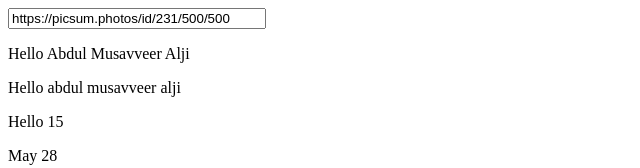
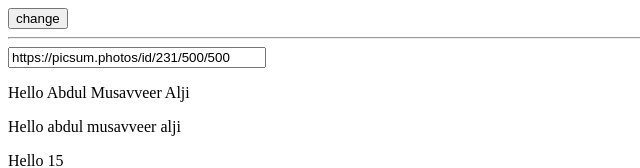
Before and after one commit to abdulmusavveeralji/AngularBasic, an Angular app: page / in a window 1280 px wide. Shown: the top 168 px of the page, without its empty margins (0-640 px from the left). Built offline with nearby package versions, Linux system fonts and the light colour scheme.

Commit message:
ngIf, ngClass

```diff
--- a/src/app/app.component.css
+++ b/src/app/app.component.css
@@ -0,0 +1,5 @@
+.blue {
+  background-color: blue;
+  color: white;
+  font-size: 20px;
+}
--- a/src/app/app.component.html
+++ b/src/app/app.component.html
@@ -1,3 +1,11 @@
+
+<button (click)="blueClass = !blueClass" [ngClass]="{blue: blueClass}">change</button>
+<ng-template [ngIf]="blueClass">
+  <p>Button is blue</p>
+</ng-template>
+
+<hr>
+
 <input (keyup)="changeImage($event)" [value]="imgURL" style="width: 250px;">
 <p>Hello {{ name | titlecase }}</p>
 <p>Hello {{ getName() }}</p>
--- a/src/app/app.component.ts
+++ b/src/app/app.component.ts
@@ -10,6 +10,8 @@ export class AppComponent {
   currentDate = new Date();
   cost = '2000'
   temparature = '25.23'
+
+  blueClass = false;
 
   imgURL = "https://picsum.photos/id/231/500/500";
   getName() {
```
